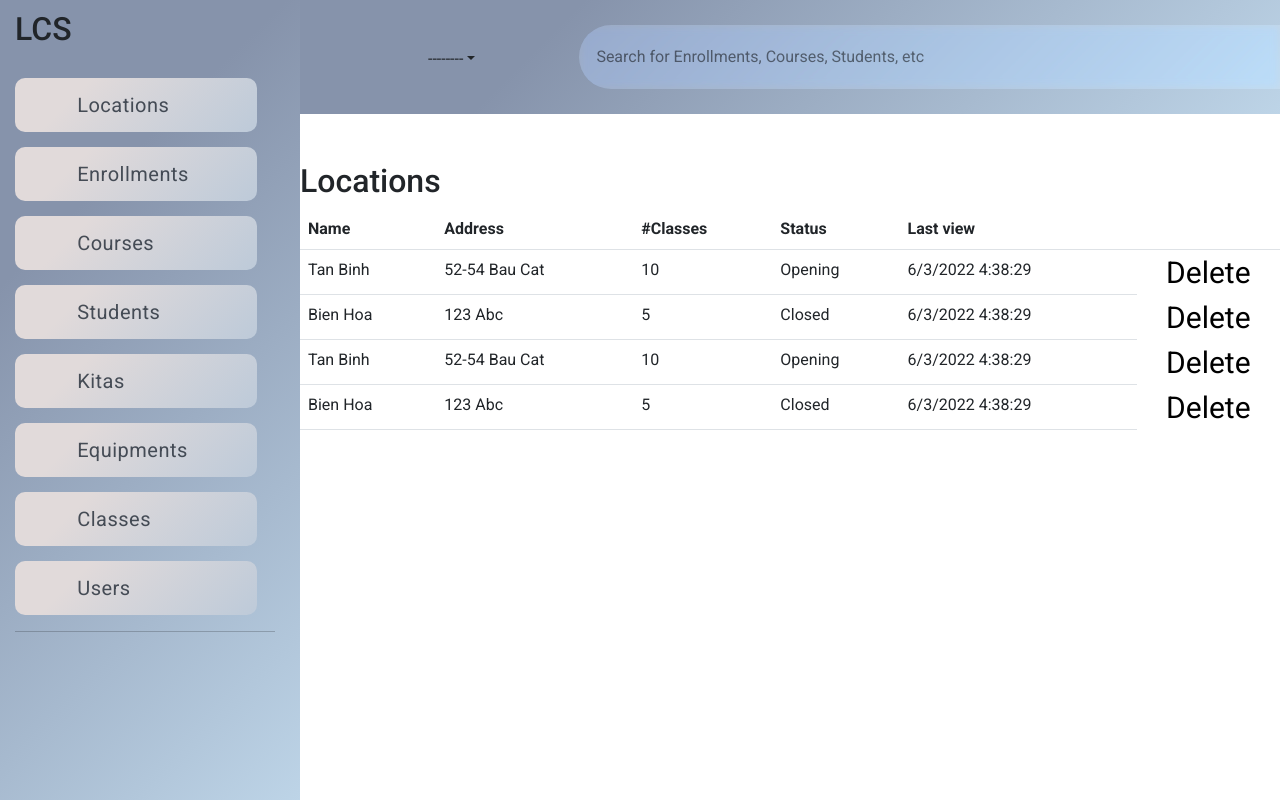
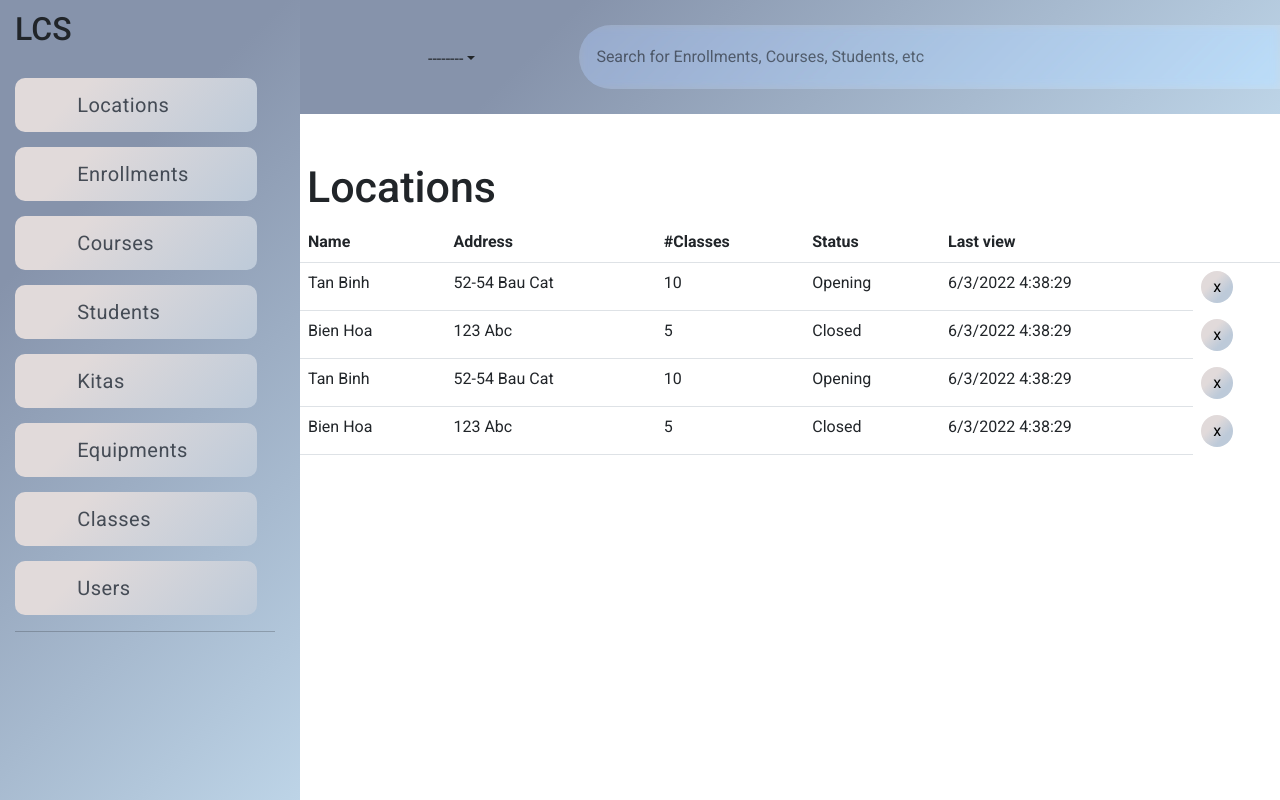
Before and after one commit to welab2022/LCS-Development, a React (Create React App) app in the folder front-end/: page / in a window 1280 px wide. Shown: the top 800 px of the page. Built offline with nearby package versions, Linux system fonts and the light colour scheme.

Commit message:
Add files via upload

```diff
--- /dev/null
+++ b/front-end/src/components/locations/Location.css
@@ -0,0 +1,18 @@
+.delete .delete-btn {
+    width: 32px;
+    height: 32px;
+    outline: none;
+    background-color: #bdcad9;
+    background-image: linear-gradient(315deg, #bdcad9 29%, #e1dada 65%);
+    border: none;
+    border-radius: 50%;
+}
+
+.delete .delete-btn:hover{
+    background: #f2e5d9;
+}
+
+.mt-5 {
+    padding-left: 7px;
+    font-size: 43px;
+}
--- a/front-end/src/components/locations/Location.jsx
+++ b/front-end/src/components/locations/Location.jsx
@@ -1,4 +1,5 @@
 import React from 'react'
+import './Location.css';
 
 const Location = ({item}) => {
   return (
@@ -8,7 +9,9 @@ const Location = ({item}) => {
         <td>{item.class}</td>
         <td>{item.status}</td>
         <td>{item.lastView}</td>
-        <td className="btn btn-outline-success p-0">Delete</td>
+        <div className='delete'>
+        <button className="delete-btn" type='submit'><span>x</span></button>
+        </div>
     </tr>
   )
 }
```
